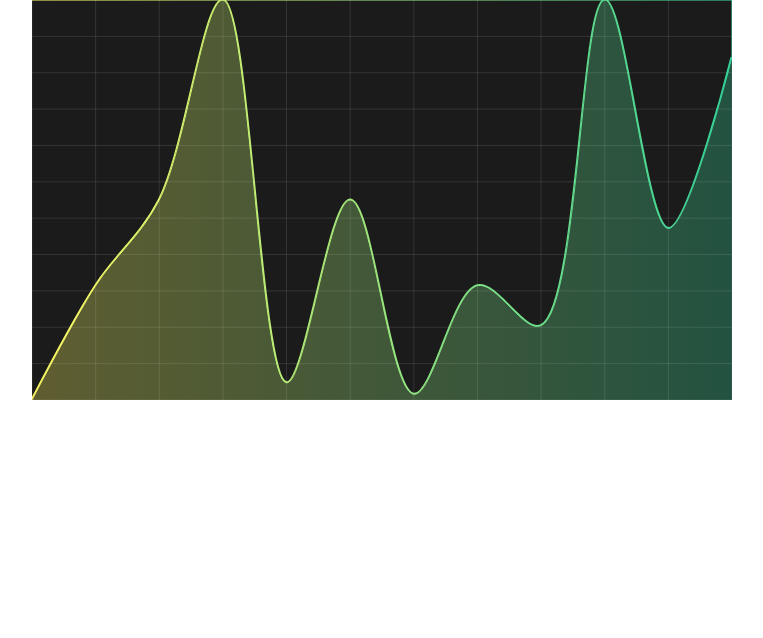
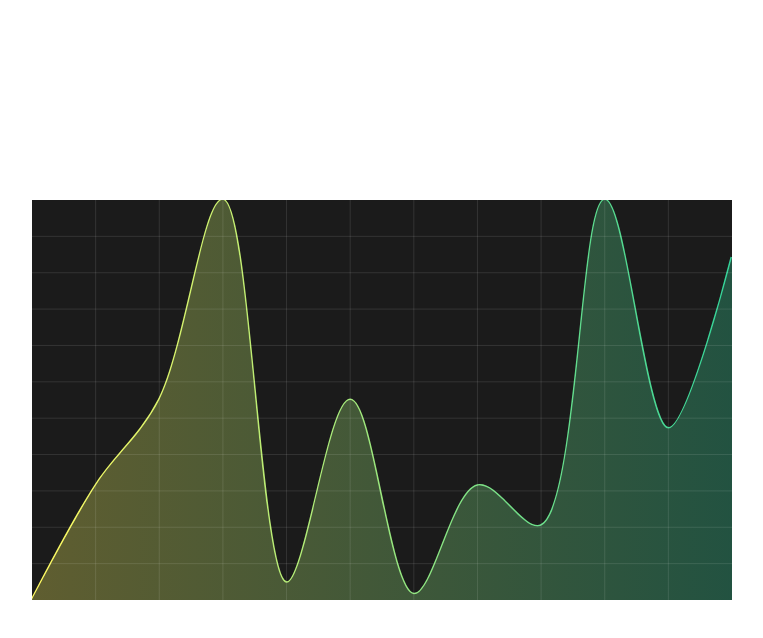
Before and after one commit to jewhyena/graph, a React (Vite) app: page / in a window 1280 px wide. Shown: the top 638 px of the page, without its empty margins (258-1021 px from the left). Built offline with nearby package versions, Linux system fonts and the light colour scheme.

Commit message:
Add comments

```diff
--- a/package.json
+++ b/package.json
@@ -12,7 +12,8 @@
   "dependencies": {
     "d3": "^7.8.5",
     "react": "^18.2.0",
-    "react-dom": "^18.2.0"
+    "react-dom": "^18.2.0",
+    "react-use-measure": "^2.1.1"
   },
   "devDependencies": {
     "@types/d3": "^7.4.3",
--- a/src/App.tsx
+++ b/src/App.tsx
@@ -49,8 +49,6 @@ const ys = data.map<number>((_, index) => {
   return (HEIGHT / (LENGTH - 1)) * index;
 });
 
-console.log(JSON.stringify(coordinates));
-
 const line = d3
   .line()
   .x((d) => d[0])
@@ -85,7 +83,8 @@ function App() {
   const [gradientIndex, setGradientIndex] = useState(0);
 
   return (
-    <div className="flex justify-center">
+    <div className="h-screen items-center flex justify-center">
+      <div className="flex justify-center items-center bg-[#1b1b1b]">
         {tooltipCoords && (
           <div
             ref={ref}
@@ -107,7 +106,9 @@ function App() {
               coords && setGradientIndex(Math.round((coords.x / WIDTH) * 100));
             }}
           >
+            {/* Line with the circle on top of it */}
             {coords && (
+              <g>
                 <circle
                   cx={coords.x}
                   cy={coords.y}
@@ -115,8 +116,6 @@ function App() {
                   strokeWidth={2}
                   r={4.5}
                 ></circle>
-          )}
-          {coords && (
                 <line
                   x1={coords.x}
                   y1={coords.y + 4}
@@ -125,8 +124,10 @@ function App() {
                   stroke={gradient[gradientIndex]}
                   strokeWidth={2}
                 ></line>
+              </g>
             )}
 
+            {/* Graph line */}
             <path
               d={line!}
               fill="transparent"
@@ -134,11 +135,13 @@ function App() {
               strokeWidth={3}
             ></path>
 
+            {/* Fill graph background with bg-color to hide the graph line */}
             <path
               d={`${line2!} L${WIDTH} ${HEIGHT} L0 ${HEIGHT}`}
               fill="#1b1b1b"
             ></path>
 
+            {/* Fill graph with the gradient */}
             <path
               d={`${line2!} L${WIDTH} ${HEIGHT} L0 ${HEIGHT}`}
               fill="url(#gradient)"
@@ -147,6 +150,7 @@ function App() {
 
             <Grid />
 
+            {/* Transparent container */}
             <path
               onMouseMove={({
                 nativeEvent: { clientX, clientY },
@@ -156,11 +160,12 @@ function App() {
                 setTooltipCoords({ x: clientX, y: clientY });
                 setCoords({ x: clientX - rect.left, y: clientY - rect.top });
               }}
-            d={`${reversedline!} L${WIDTH} 0 L0 0`}
-            stroke="url(#gradient)"
+              d={`${reversedline!} L${WIDTH} 0 L0 0 L0 L${HEIGHT}`}
+              stroke="none"
               fill="transparent"
             ></path>
 
+            {/* DEBUG DOTS */}
             {/* {coordinates.map(([x, y]) => {
             return <circle cx={x} cy={y} r={4} fill="blue"></circle>;
           })} */}
@@ -174,16 +179,22 @@ function App() {
           </svg>
         </div>
       </div>
+    </div>
   );
 }
 
 const Grid = () => {
   return (
     <g>
-      {coordinates.map(([x], i) => {
+      {coordinates.map(([x], index, arr) => {
+        // Skip rendering borders
+        if (!index || index === arr.length - 1) {
+          return;
+        }
+
         return (
           <line
-            key={i}
+            key={index}
             x1={x}
             x2={x}
             y1={0}
@@ -194,10 +205,15 @@ const Grid = () => {
           ></line>
         );
       })}
-      {ys.map((y, i) => {
+      {ys.map((y, index, arr) => {
+        // Skip rendering border
+        if (!index || index === arr.length - 1) {
+          return;
+        }
+
         return (
           <line
-            key={i}
+            key={index}
             x1={0}
             x2={WIDTH}
             y1={y}
```
Also changed, not shown: 1 other file (tests, documents, lock files or other folders). Lines whose indentation alone changed are shown as unchanged.
